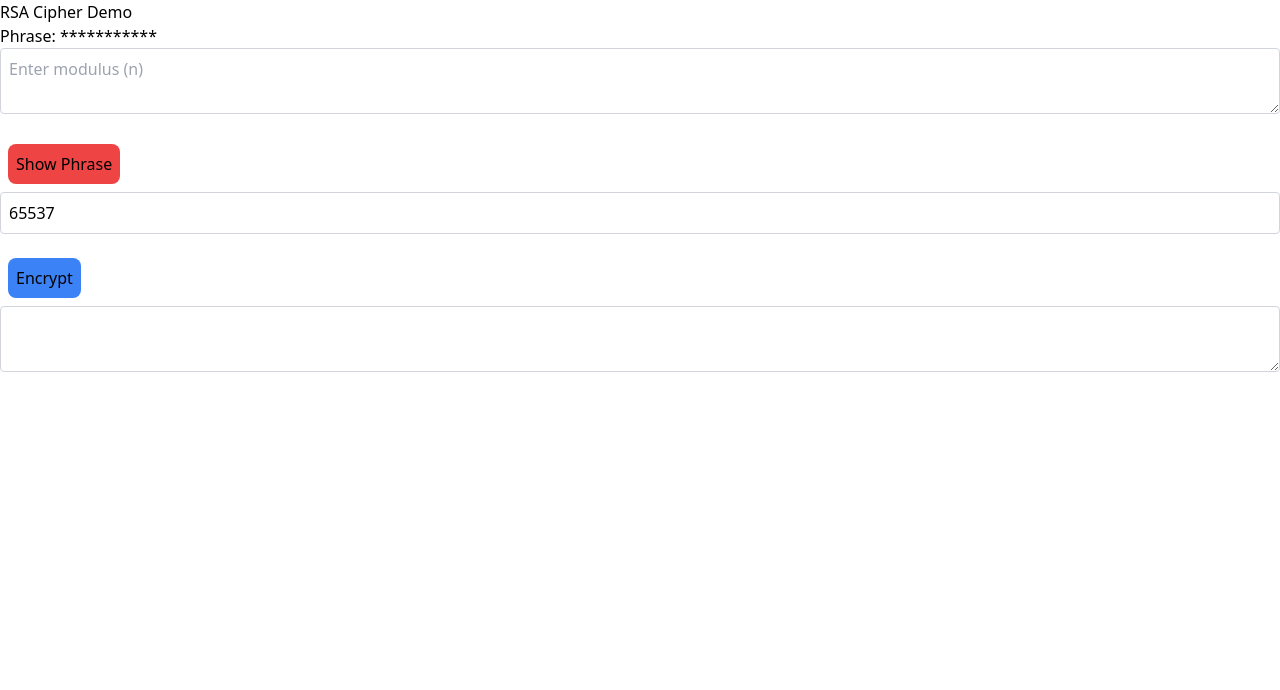
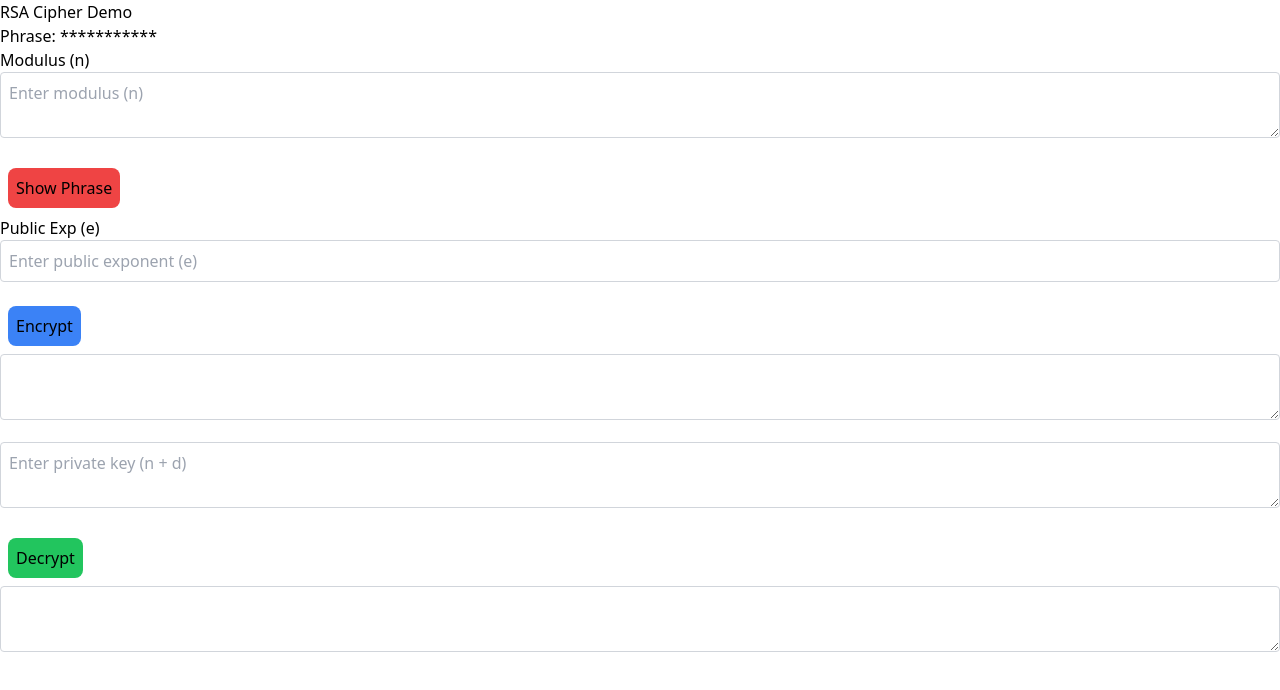
Before and after one commit to Trevor5008/rsa-cipher-demo, a React (Vite) app in the folder frontend/: page / in a window 1280 px wide. Shown: the top 690 px of the page. Built offline with nearby package versions, Linux system fonts and the light colour scheme.

Commit message:
Added decryption route, tested with input

```diff
--- a/frontend/src/App.jsx
+++ b/frontend/src/App.jsx
@@ -2,70 +2,158 @@ import axios from "axios";
 import { useState, useEffect } from "react";
 
 function App() {
-   const [publicKey, setPublicKey] = useState({ n: "", e: 65537 });
+   const [publicExp, setPublicExp] = useState(null);
+   const [publicKey, setPublicKey] = useState({ n: "", e: publicExp});
+   const [privateKey, setPrivateKey] = useState({ n: "", d: "" });
    const [phrase, setPhrase] = useState("");
    const [showPhrase, setShowPhrase] = useState(false);
    const [encryptedPhrase, setEncryptedPhrase] = useState("");
+   const [decryptedPhrase, setDecryptedPhrase] = useState("");
 
    useEffect(() => {
-      setPhrase("Hello World!")
-   }, [])
+      setPhrase("This is a random phrase to encrypt");
+      setPublicExp(65537);
+   }, []);
 
-   const handleInputChange = (event) => {
+   const handlePublicKeyChange = (event) => {
       const { name, value } = event.target;
+      setDecryptedPhrase("")
       setPublicKey({ ...publicKey, [name]: value });
+   };
+
+   const handlePublicExpChange = (event) => {
+      const { value } = event.target;
+      setPublicExp(value);
+      setPublicKey({ ...publicKey, e: value });
+   }
+
+   const handlePrivateKeyChange = (event) => {
+      const { value } = event.target;
+      const d = value.slice(publicKey.n.length);
+      setPrivateKey({ ...privateKey, n: publicKey.n, d });
    };
 
    const handleEncrypt = () => {
       // Encrypt the phrase using the public key
       // and display the result
-      axios.post("http://127.0.0.1:5000/encrypt",
-         { publicKey, phrase },
-         { headers: { "Content-Type": "application/json" } }
+      axios
+         .post(
+            "http://127.0.0.1:5000/encrypt",
+            { publicKey, phrase },
+            { headers: { "Content-Type": "application/json" } }
          )
          .then((response) => {
-            const phrase = response.data["encrypted_message"]
-            setEncryptedPhrase(phrase)
+            const phrase = response.data["encrypted_message"];
+            setEncryptedPhrase(phrase);
          })
          .catch((error) => {
+            setEncryptedPhrase("This ain't it chief");
             console.error("Error encrypting the phrase:", error);
          });
-   }
+   };
+
+   const handleDecrypt = () => {
+      // Decrypt the phrase using the private key
+      // and display the result
+      console.log(privateKey)
+      axios
+         .post(
+            "http://127.0.0.1:5000/decrypt",
+            { privateKey, encryptedPhrase },
+            { headers: { "Content-Type": "application/json" } }
+         )
+         .then((response) => {
+            const phrase = response.data["decrypted_message"];
+            console.log(phrase)
+            setDecryptedPhrase(phrase);
+         })
+         .catch((error) => {
+            console.error("Error decrypting the phrase:", error);
+         });
+   };
 
    return (
       <>
+         {/* Heading */}
          <h1>RSA Cipher Demo</h1>
+         {/* Secret phrase */}
          <h2>Phrase: {showPhrase ? phrase : "***********"}</h2>
          <div>
+            <label
+               htmlFor="mod"
+            >
+               Modulus (n)
+            </label>
             <textarea
                name="n"
                id="mod"
-               onChange={handleInputChange}
+               onChange={handlePublicKeyChange}
                className="border border-gray-300 p-2 rounded w-full mb-4"
                value={publicKey.n || ""}
                placeholder="Enter modulus (n)"
             />
-            {showPhrase &&
-               <div
-                  className="text-sm text-gray-500 z-20"
-                  hidden={!showPhrase}>
+            {showPhrase && (
+               <div className="text-sm text-gray-500 z-20" hidden={!showPhrase}>
                   Phrase: {phrase}
-               </div>}
+               </div>
+            )}
          </div>
-         <button className="m-2 bg-red-500 rounded-lg p-2" onClick={() => setShowPhrase(!showPhrase)}>Show Phrase</button>
+         <button
+            className="m-2 bg-red-500 rounded-lg p-2"
+            onClick={() => setShowPhrase(!showPhrase)}
+         >
+            Show Phrase
+         </button>
          <div>
+            <label htmlFor="e">Public Exp (e)</label>
             <input
                type="text"
-               id="e"
-               name="e"
-               value={publicKey.e}
-               onChange={handleInputChange}
+               id=""
+               name=""
+               value={publicKey.e || ""}
+               onChange={handlePublicExpChange}
                placeholder="Enter public exponent (e)"
                className="border border-gray-300 p-2 rounded w-full mb-4"
             />
          </div>
-         <button className="m-2 bg-blue-500 rounded-lg p-2" onClick={() => handleEncrypt()}>Encrypt</button>
-         <textarea name="" id="" className="border border-gray-300 p-2 rounded w-full mb-4" readOnly value={encryptedPhrase}/>
+         {/* Encrypt button */}
+         <button
+            className="m-2 bg-blue-500 rounded-lg p-2"
+            onClick={() => handleEncrypt()}
+         >
+            Encrypt
+         </button>
+         {/* Encrypted text display (integers) */}
+         <textarea
+            name="encrypted"
+            id="encrypted"
+            className="border border-gray-300 p-2 rounded w-full mb-4"
+            readOnly
+            value={encryptedPhrase}
+         />
+         {/* Private key input */}
+         <textarea
+            name="privateKey"
+            id="privateKey"
+            className="border border-gray-300 p-2 rounded w-full mb-4"
+            placeholder="Enter private key (n + d)"
+            value={privateKey.n + privateKey.d}
+            onChange={handlePrivateKeyChange}
+         />
+         <button
+            className="m-2 bg-green-500 rounded-lg p-2"
+            onClick={() => handleDecrypt()}
+         >
+            Decrypt
+         </button>
+         {/* Decrypted text display */}
+         <textarea
+            name="decrypted"
+            id="decrypted"
+            className="border border-gray-300 p-2 rounded w-full mb-4"
+            readOnly
+            value={decryptedPhrase}
+         />
       </>
    );
 }
```
Also changed, not shown: 2 other files (tests, documents, lock files or other folders).
